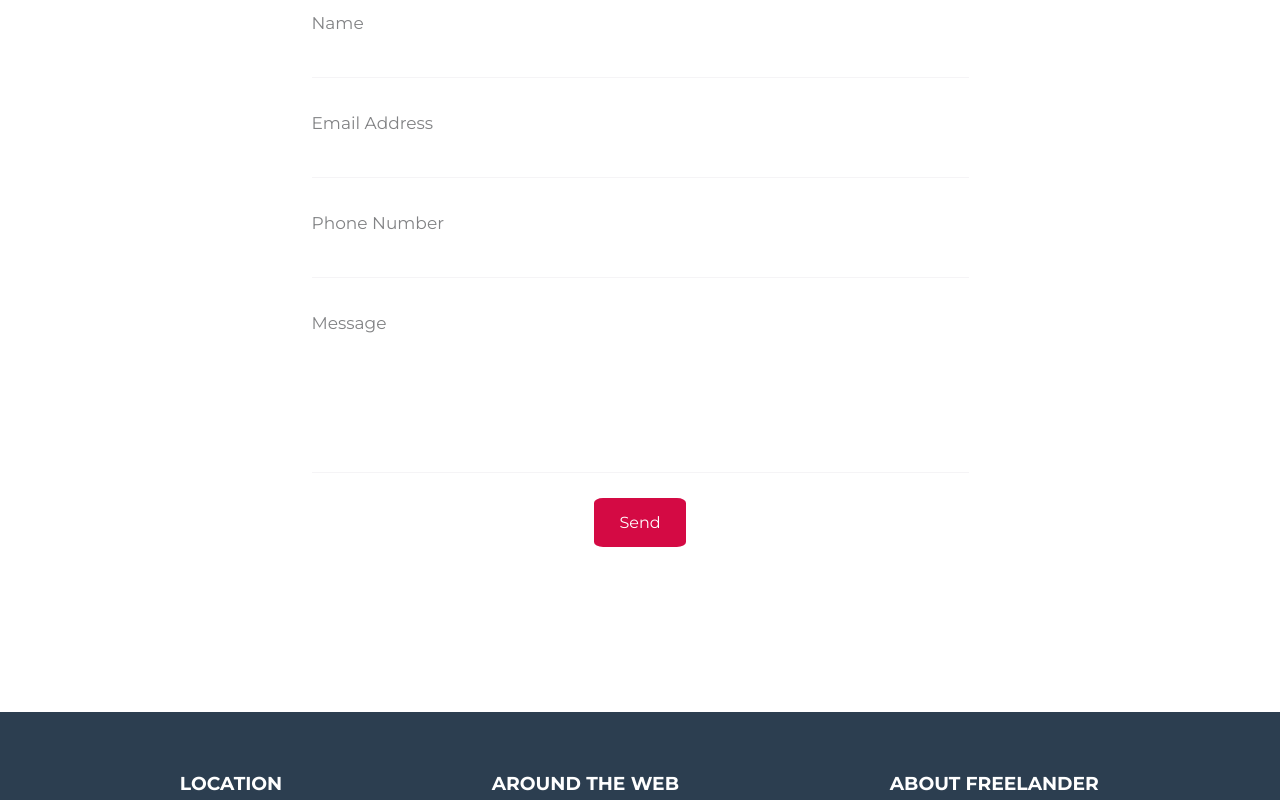
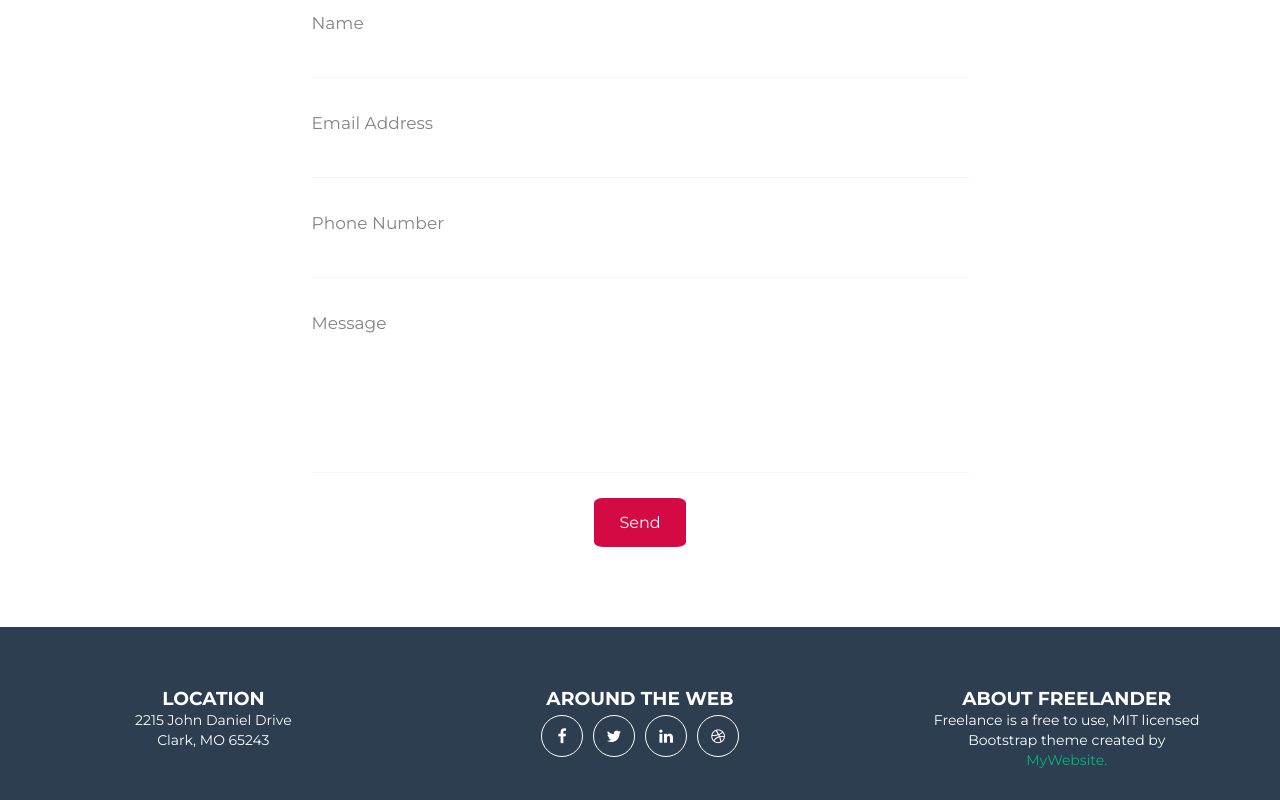
Before and after one commit to herowaybrasil/heroway-my-website, a plain HTML site: page index.html in a window 1280 px wide. Shown: the part 2000-2800 px from the top of the page. Drawn offline with Linux system fonts and the light colour scheme.

Commit message:
css improvement

```diff
--- a/css/index.css
+++ b/css/index.css
@@ -18,4 +18,5 @@
 body,
 html {
   font: 16px "Montserrat", sans-serif;
+  scroll-behavior: smooth;
 }
--- a/css/section-contactme.css
+++ b/css/section-contactme.css
@@ -46,7 +46,7 @@
   text-decoration: none;
 
   padding: 13px 23px 13px 23px;
-  margin-bottom: 85px;
+  cursor: pointer;
 }
 
 .button-send:hover {
--- a/css/section-footer.css
+++ b/css/section-footer.css
@@ -1,21 +1,17 @@
 .section-footer {
   background-color: #2c3e50;
   color: #ffffff;
+  padding: 60px 0 40px 0;
 
   width: 100%;
 
   display: flex;
-  flex-direction: row;
-  justify-content: center;
+  justify-content: space-around;
+  align-items: flex-start;
 }
 
-.section-footer div {
-  margin: 0px 60px 50px 60px;
-}
-
-.section-footer div h3 {
+.section-footer > div > h3 {
   text-transform: uppercase;
-  padding: 60px 0px 20px 0px;
 }
 
 .location,
@@ -23,18 +19,33 @@
 .about-freelancer {
   display: flex;
   flex-direction: column;
+  justify-content: flex-start;
   align-items: center;
+
+  flex-grow: 1;
+  flex-basis: 0px;
+}
+
+.around-web > div {
+  display: flex;
 }
 
 .around-web i {
+  display: flex;
+  justify-content: center;
+  align-items: center;
+
+  width: 42px;
+  height: 42px;
+
   border: 1.5px solid #ffffff;
-  border-radius: 50%;
+  border-radius: 42px;
 
   padding: 10px;
   margin: 5px;
 }
 
-.section-footer div p {
+.section-footer div span {
   font-size: 0.875rem;
   text-align: center;
   line-height: 1.25rem;
@@ -51,7 +62,7 @@
     margin: 30px 0px 0px 0px;
   }
 
-  .section-footer div p {
+  .section-footer div span {
     line-height: 0rem;
   }
 
@@ -65,7 +76,7 @@
 }
 
 @media (min-width: 600px) and (max-width: 899px) {
-  .section-footer div p {
+  .section-footer div span {
     font-size: 1.075rem;
   }
 
--- a/css/section-portifolio.css
+++ b/css/section-portifolio.css
@@ -33,7 +33,7 @@
   max-width: 250px;
 
   margin: 10px;
-  border-radius: 3%;
+  border-radius: 8px;
 }
 
 .my-website {
--- a/index.html
+++ b/index.html
@@ -4,7 +4,7 @@
 
 <head>
   <meta charset="UTF-8">
-  <meta name="viewport" content="width=s, initial-scale=1.0">
+  <meta name="viewport" content="width=device-width, initial-scale=1.0">
   <meta http-equiv="X-UA-Compatible" content="ie=edge">
 
   <link rel="stylesheet" href="https://cdnjs.cloudflare.com/ajax/libs/font-awesome/4.7.0/css/font-awesome.min.css">
@@ -117,17 +117,13 @@
       <div class="title-input">Message</div>
       <input type="text" class="input-message" name="input-message" size="80">
     </div>
-    <a class="button-send" href="#">Send</a>
+    <a class="button-send">Send</a>
   </section>
   <section class="section-footer">
     <div class="location">
       <h3>Location</h3>
-      <p>
-        2215 John Daniel Drive
-      </p>
-      <p>
-        Clark, MO 65243
-      </p>
+      <span>2215 John Daniel Drive</span>
+      <span>Clark, MO 65243</span>
     </div>
 
     <div class="around-web">
@@ -142,9 +138,9 @@
 
     <div class="about-freelancer">
       <h3>About Freelander</h3>
-      <p>Freelance is a free to use, MIT licensed</p>
-      <p>Bootstrap theme created by</p>
-      <p class="my-website">MyWebsite.</p>
+      <span>Freelance is a free to use, MIT licensed</span>
+      <span>Bootstrap theme created by</span>
+      <span class="my-website">MyWebsite.</span>
     </div>
   </section>
 
```
